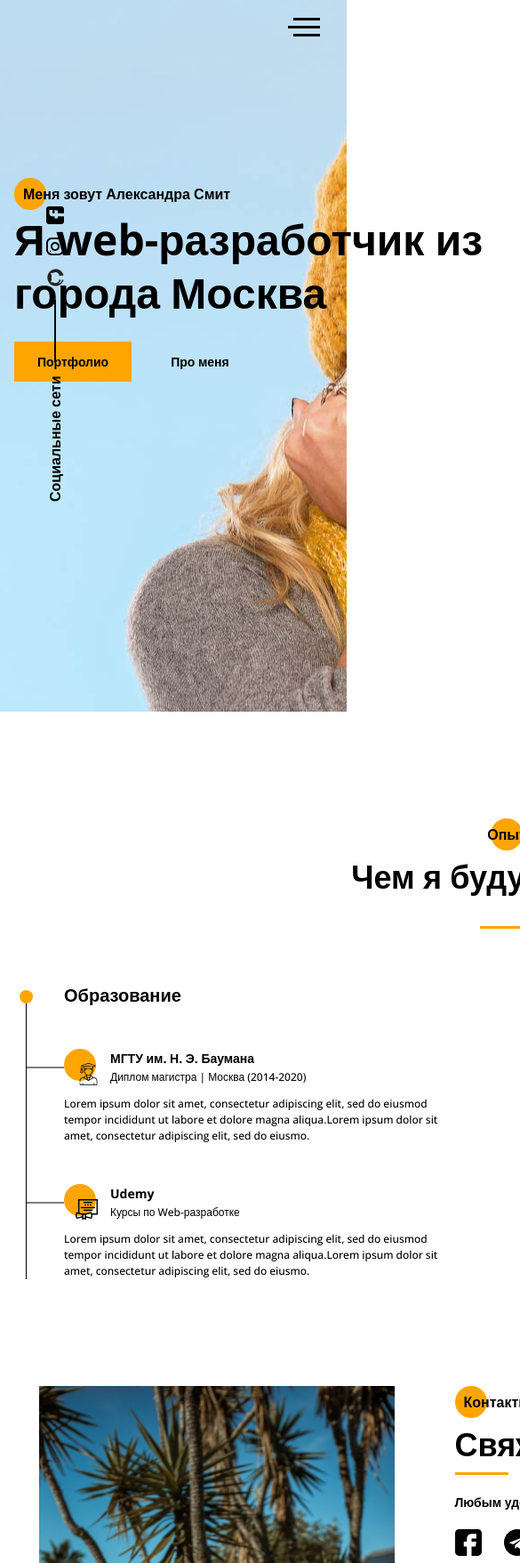
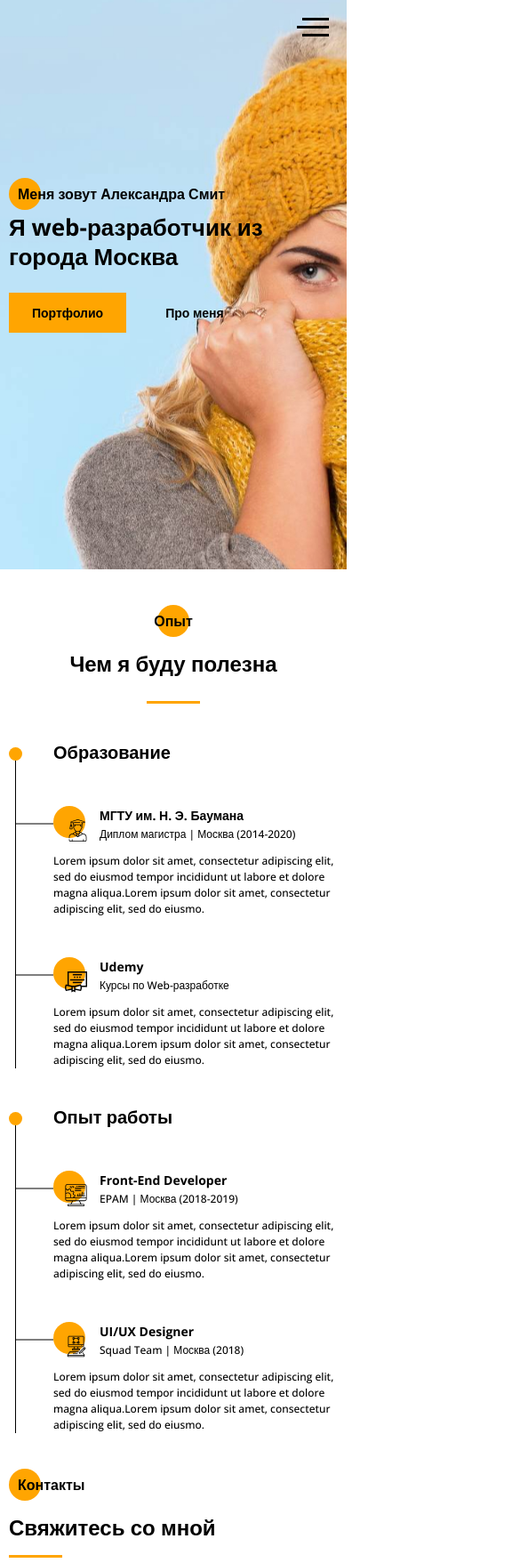
Before and after one commit to yatskeech/krainet-test, a plain HTML site: page index.html in a window 390 px wide. Shown: the top 1757 px of the page at 89% size, 585 px wide, since content can reach past the window. Drawn offline with nearby package versions, Linux system fonts and the light colour scheme; a web font is replaced by a local one.

Commit message:
feat: make media queries for responsive design

```diff
--- a/assets/css/style.css
+++ b/assets/css/style.css
@@ -12,9 +12,9 @@ body {
 }
 
 .container {
-  width: 1140px;
+  max-width: 1140px;
   margin: 0 auto;
-  padding: 0 16px;
+  padding: 0 30px;
   box-sizing: border-box;
 }
 
@@ -67,7 +67,7 @@ body {
 }
 
 .promo__box-title {
-  font-size: 3em;
+  font-size: 48px;
   line-height: 1.25;
   margin: 3px 0 25px;
 }
@@ -202,6 +202,7 @@ body {
 
 .experience__content {
   display: flex;
+  justify-content: center;
   gap: 136px;
 }
 
@@ -254,6 +255,7 @@ body {
 }
 
 .experience__header-icon {
+  max-height: 40px;
   position: relative;
 }
 
@@ -422,3 +424,105 @@ body {
 .contacts__form-btn {
   align-self: start;
 }
+
+@media (max-width: 1400px) {
+  .promo_socials {
+    left: 30px;
+  }
+}
+
+@media (max-width: 1300px) {
+  .promo_socials {
+    display: none;
+  }
+
+  .experience__content {
+    gap: 60px;
+  }
+}
+
+@media (max-width: 1200px) {
+  .experience__content {
+    flex-direction: column;
+    gap: 40px;
+  }
+
+  .contacts__inner-box {
+    gap: 32px;
+  }
+}
+
+@media (max-width: 900px) {
+  .contacts__img-box {
+    display: none;
+  }
+
+  .contacts__form-btn {
+    align-self: center;
+  }
+}
+
+@media (max-width: 700px) {
+  .promo {
+    background-position: 60% center;
+  }
+
+  .promo__burger {
+    right: 20px;
+  }
+}
+
+@media (max-width: 600px) {
+  .promo__inner-box {
+    max-width: 400px;
+  }
+
+  .promo__box-title {
+    font-size: 36px;
+  }
+
+  .container {
+    padding: 0 10px;
+  }
+
+  .main__experience {
+    margin-top: 40px;
+  }
+
+  .experience__divider {
+    margin: 12px 0 40px;
+  }
+
+  .main__contacts {
+    margin: 40px 0;
+  }
+}
+
+@media (max-width: 450px) {
+  .promo__inner-box {
+    max-width: 350px;
+  }
+
+  .promo__box-title {
+    font-size: 26px;
+  }
+
+  .promo {
+    height: 640px;
+    background-size: cover;
+    background-position: 57% center;
+  }
+
+  .title {
+    font-size: 24px;
+  }
+
+  .contacts__form-row {
+    flex-direction: column;
+    gap: 30px;
+  }
+
+  .contacts__form-textarea textarea {
+    height: 144px;
+  }
+}
```
